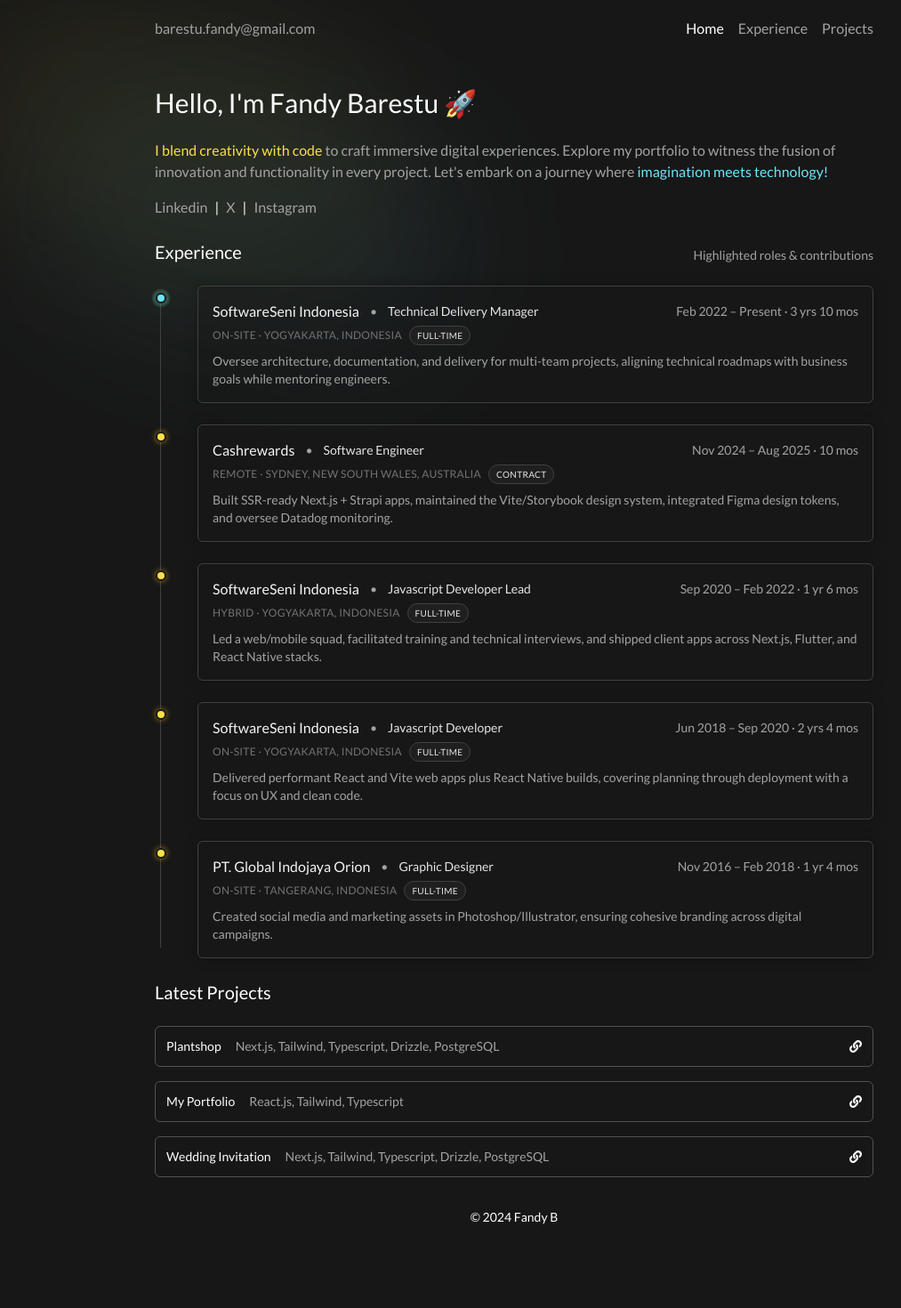
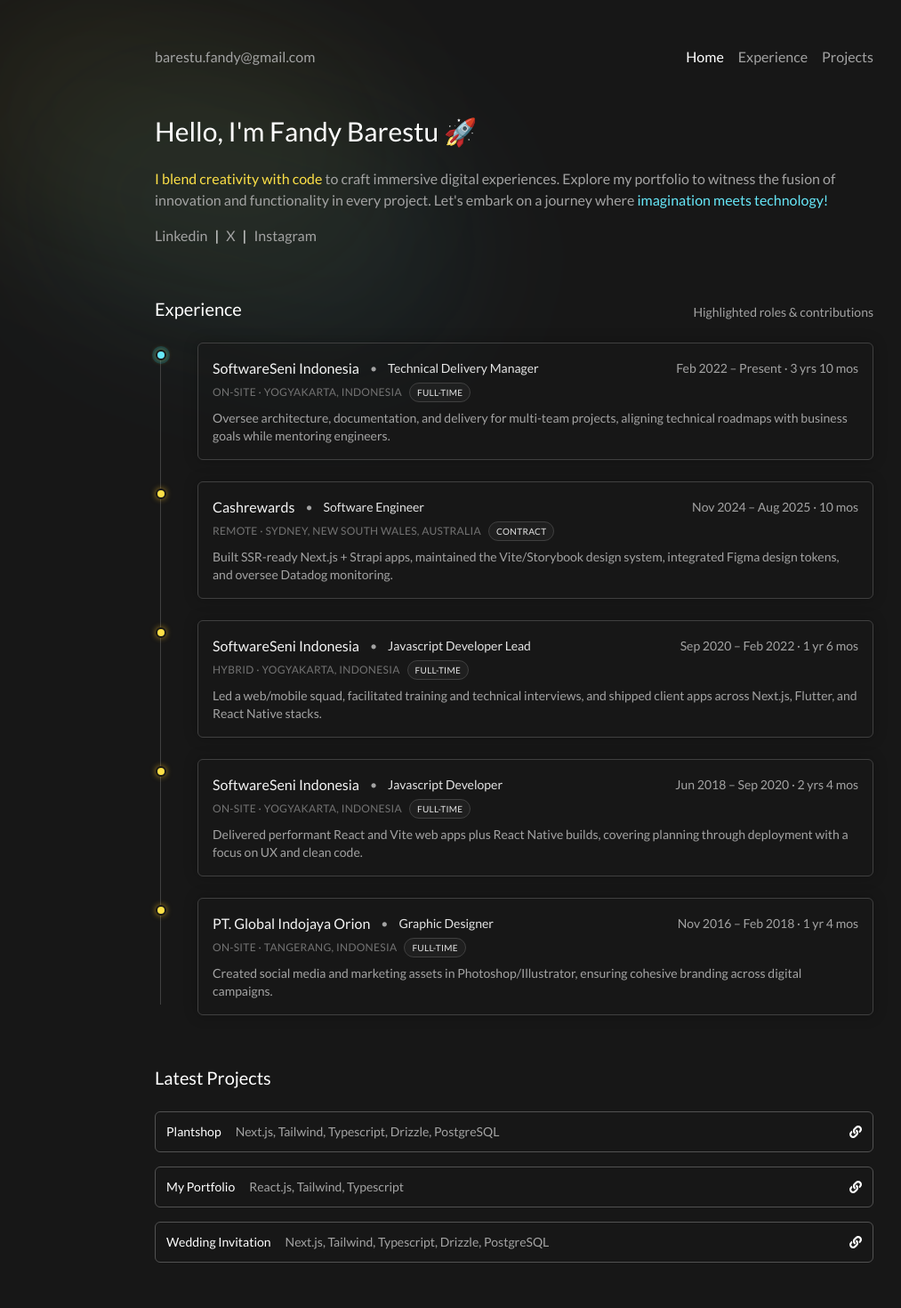
Before and after one commit to barestu/my-porto, a React (Vite) app: page / in a window 1280 px wide. Shown: the top 1470 px of the page at 89% size, without its empty margins (62-1075 px from the left). Before the commit the page ends 1387 px from the top, so only its background shows below. Built offline with nearby package versions, Linux system fonts and the light colour scheme.

Commit message:
refactor layout and improve spacing in main components

```diff
--- a/src/App.tsx
+++ b/src/App.tsx
@@ -7,16 +7,14 @@ import LatestProjects from './components/LatestProjects';
 
 function App() {
   return (
-    <main className="relative gap-6 overflow-x-hidden min-h-screen flex flex-col">
-      <div className="flex-1">
-        <Header />
-        <Intro />
-        <Experience />
-        <LatestProjects />
-      </div>
+    <main className="pt-8">
+      <GradientBackdrop />
+
+      <Header />
+      <Intro />
+      <Experience />
+      <LatestProjects />
       <Footer />
-
-      <GradientBackdrop />
     </main>
   );
 }
--- a/src/components/Experience.tsx
+++ b/src/components/Experience.tsx
@@ -3,7 +3,7 @@ import { cn } from '../utils/common';
 
 export default function Experience() {
   return (
-    <section className="container" id="experience">
+    <section className="container mb-8" id="experience">
       <div className="flex items-end justify-between py-6">
         <h3 className="text-xl">Experience</h3>
         <p className="text-sm text-neutral-400">
--- a/src/components/Footer.tsx
+++ b/src/components/Footer.tsx
@@ -1,7 +1,7 @@
 export default function Footer() {
   return (
     <footer className="container">
-      <div className="text-center py-2">
+      <div className="text-center py-8">
         <span className="text-sm">© 2024 Fandy B</span>
       </div>
     </footer>
--- a/src/components/GradientBackdrop.tsx
+++ b/src/components/GradientBackdrop.tsx
@@ -1,22 +1,26 @@
 import { cn } from '../utils/common';
 
 export default function GradientBackdrop() {
+  const gradientSizeClass = 'w-[50vw] h-[30vw] md:w-[500px] md:h-[300px]';
+
   return (
-    <>
+    <div>
       <div
         className={cn(
-          'w-[500px] h-[300px] bg-yellow-300/5 blur-3xl rounded-full',
+          gradientSizeClass,
+          'bg-yellow-300/5 blur-3xl rounded-full',
           'absolute top-0 left-0 -z-10',
           'rotate-[15deg]'
         )}
       />
       <div
         className={cn(
-          'w-[500px] h-[300px] bg-cyan-300/5 blur-3xl rounded-full',
+          gradientSizeClass,
+          'bg-cyan-300/5 blur-3xl rounded-full',
           'absolute top-[100px] left-[100px] -z-10',
           'rotate-[15deg]'
         )}
       />
-    </>
+    </div>
   );
 }
--- a/src/components/Intro.tsx
+++ b/src/components/Intro.tsx
@@ -3,7 +3,7 @@ import Link from './Link';
 
 export default function Intro() {
   return (
-    <section className="container pt-8" id="home">
+    <section className="container pt-8 mb-8" id="home">
       <h1 className="text-3xl mb-6">Hello, I'm Fandy Barestu 🚀</h1>
 
       <p className="text-neutral-400 mb-4">
--- a/src/components/LatestProjects.tsx
+++ b/src/components/LatestProjects.tsx
@@ -4,7 +4,7 @@ import { cn } from '../utils/common';
 
 export default function LatestProjects() {
   return (
-    <section className="container" id="projects">
+    <section className="container mb-8" id="projects">
       <div className="flex items-end justify-between py-6">
         <h3 className="text-xl">Latest Projects</h3>
       </div>
```
